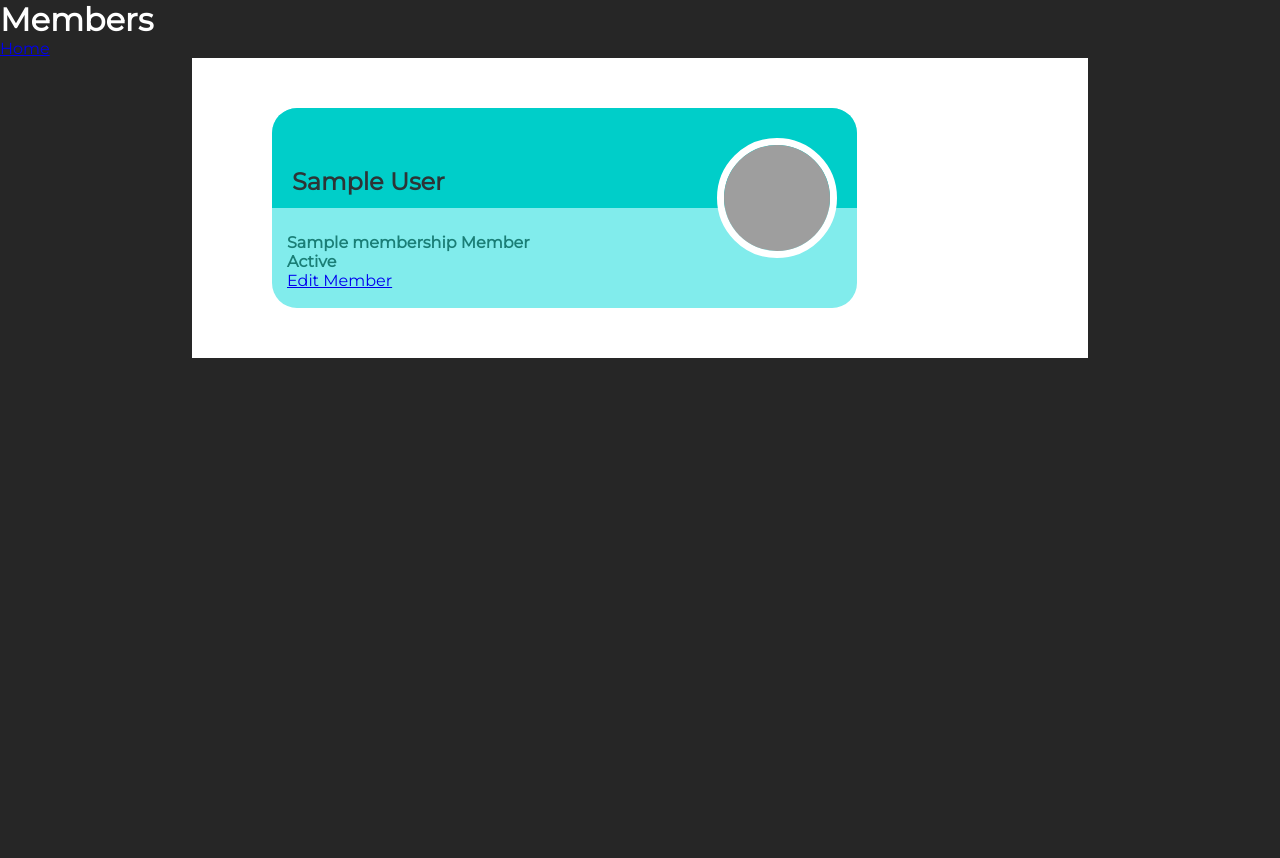
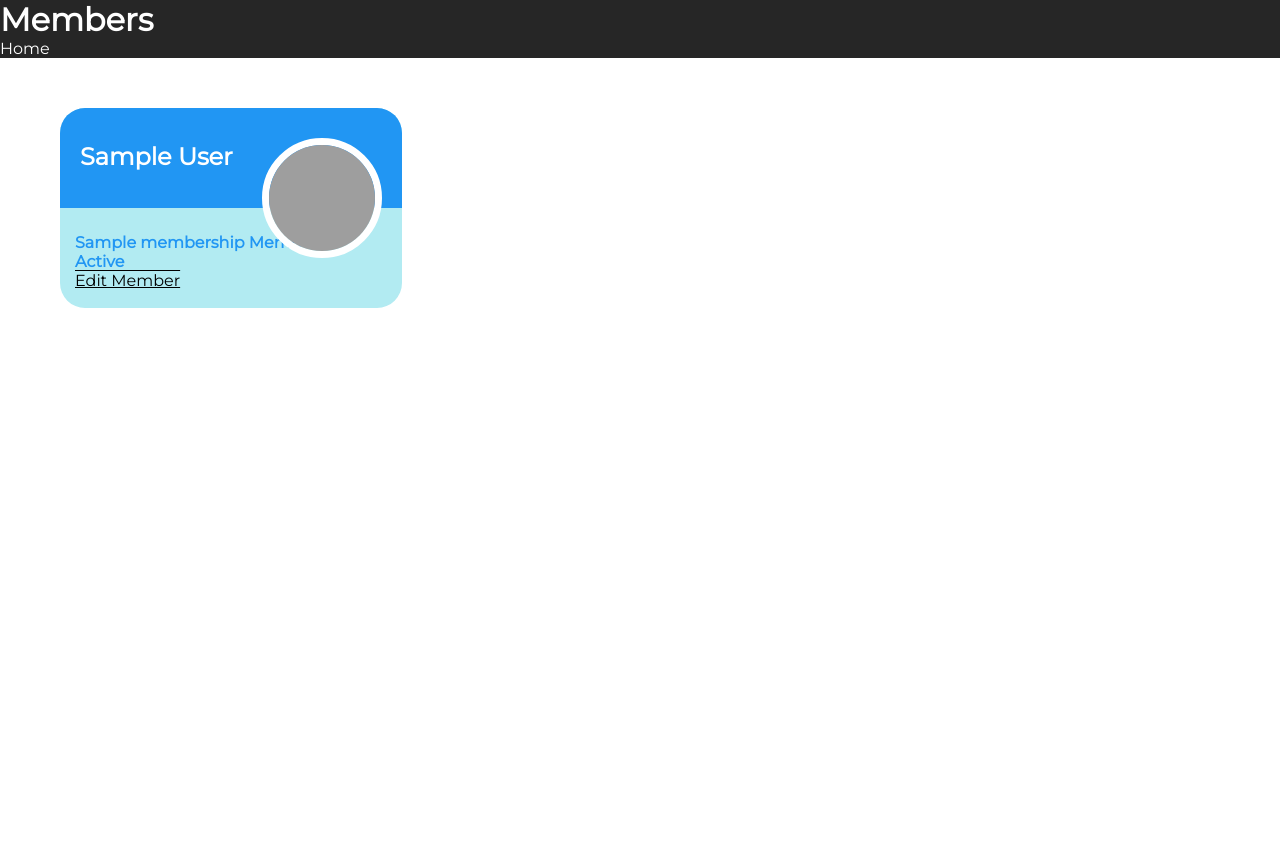
Before and after one commit to callumw118/gym_booking_system, a Flask app: page /members in a window 1280 px wide. Before the commit the page ends 358 px from the top, so only its background shows below. Run offline with Flask 2, Linux system fonts and the light colour scheme; a database or web service that is not in the repository returns one stand-in record (values such as "Sample title"); some libraries are stand-ins or nearby versions; grey boxes are pictures that could not be loaded.

Commit message:
Completed members page, will revisit to change colours

```diff
--- a/static/members.css
+++ b/static/members.css
@@ -1,26 +1,29 @@
 .members {
     background-color: white;
     margin: auto;
-    width: 70%;
+    width: 100%;
     padding: 30px;
     color: #2196f3;
     display: flex;
+    height: 100vh;
+    flex-wrap: wrap;
 }
 
 .card {
     position: relative;
     border-radius: 25px;
-    background-color: #81ecec;
+    background-color: #B2EBF2;
     height: 200px;
-    width: 70%;
+    width: 28%;
     text-align: left;
     padding: 25px 15px;
-    margin: 20px 50px;
+    margin: 20px 30px;
+
 }
 
 .top {
     border-radius: 25px 25px 0 0;
-    background: #00cec9;
+    background: #2196f3;
     height: 100px;
     width: 100%;
     position: absolute;
@@ -31,7 +34,7 @@
 
 .top h3 {
     font-size: 1.5em;
-    color: #2d3436;
+    color: white;
     margin: 10% 20px 0;
     display: flex;
     flex: 1;
@@ -49,7 +52,12 @@
     margin: 100px;
 }
 
+.bottom a {
+    color: black;
+    text-decoration: underline overline;
+}
+
 .status {
     margin: 10px -100px;
-    color: #1a7e76;
+    color: #2196f3;
 }
--- a/static/style.css
+++ b/static/style.css
@@ -3,6 +3,11 @@
     padding: 0;
     box-sizing: border-box;
     font-family: 'Montserrat', sans-serif;
+}
+
+a {
+    text-decoration: none;
+    color: white;
 }
 
 body {
--- a/templates/members/index.html
+++ b/templates/members/index.html
@@ -11,7 +11,7 @@
   <div class="card">
     <div class="top">
       <h3>{{ member.full_name }}</h3>
-      <img src="https://media-exp1.licdn.com/dms/image/C5603AQH6MWuDSTqAqQ/profile-displayphoto-shrink_400_400/0?e=1602720000&v=beta&t=1yD9l_kba0IRV8AmC754G3wkArvZOGWPMsb4w4RUu7k" alt="avatar">
+      <img src="https://i.pinimg.com/236x/54/a4/00/54a4008daad4565a9b5db1b94e59c74c.jpg" alt="avatar">
     </div>
       <div class="bottom">
         <div class="status">
```
